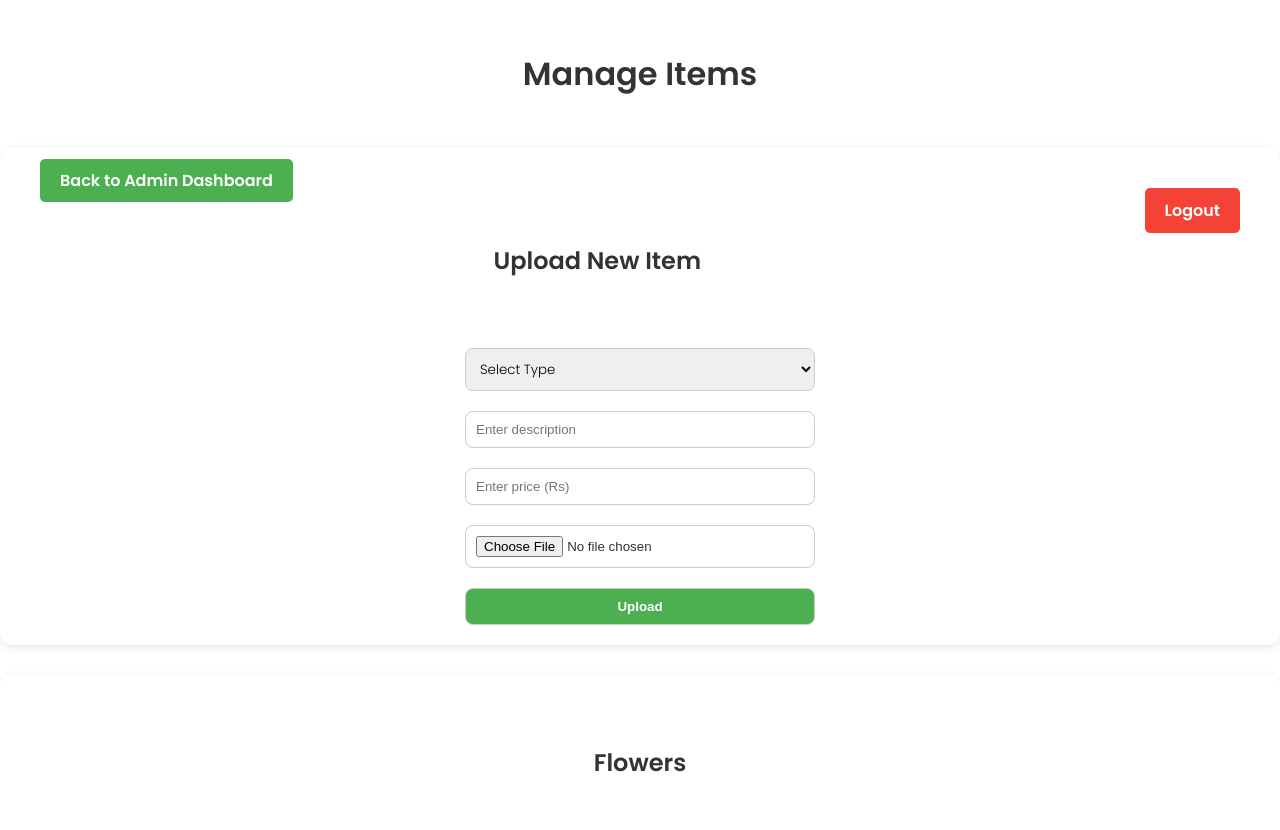
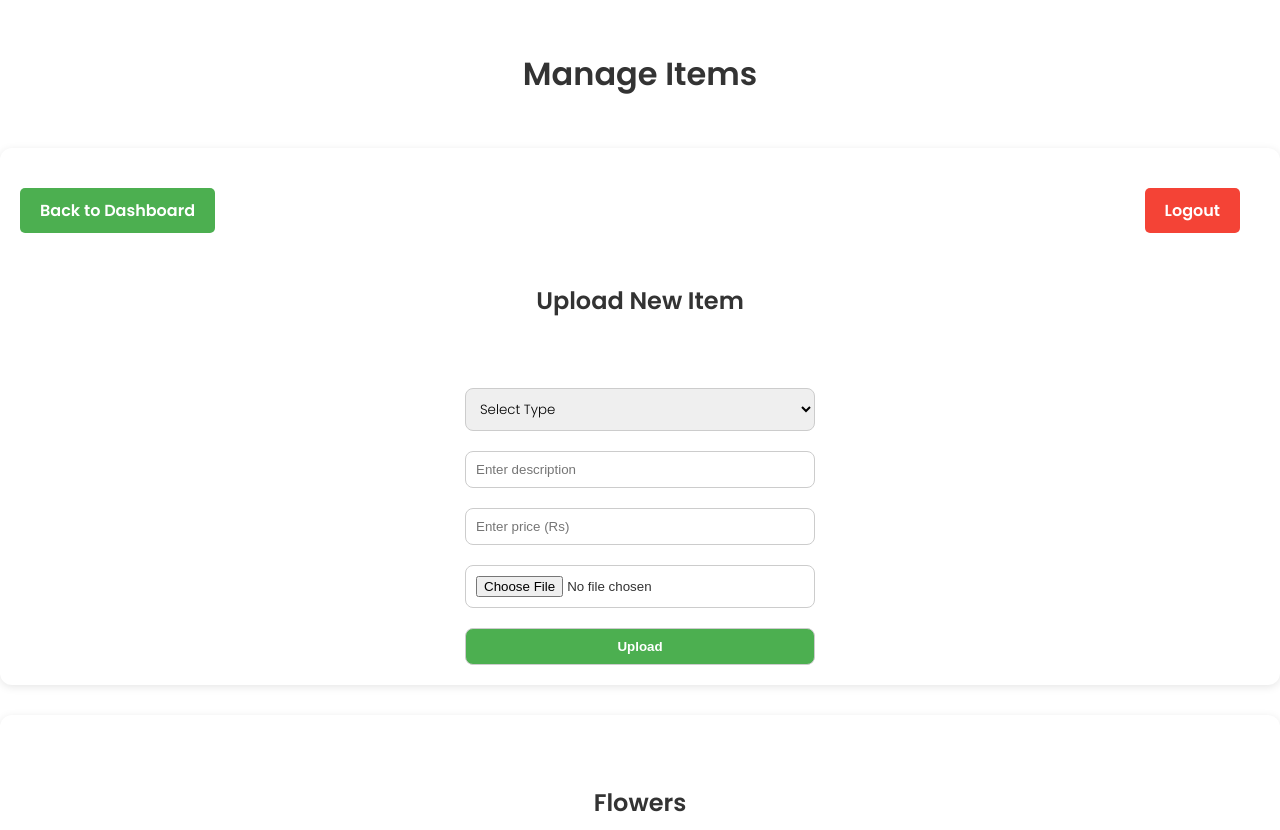
Before and after one commit to chaosiscxrsed/EventSeek-EMS-, a PHP site: page /adminitems.php in a window 1280 px wide. Shown: the top 830 px of the page. Run offline with PHP 8.4, Linux system fonts and the light colour scheme; the visitor is signed in with stand-in values (Sample User, id 1); data that the repository does not hold is empty.

Commit message:
minor issues fixed

```diff
--- a/admin.css
+++ b/admin.css
@@ -364,7 +364,7 @@
     color: white;
     text-decoration: none;
     border-radius: 5px;
-    font-weight: 500;
+    font-weight: bold;
     margin-top: 20px;
     transition: background-color 0.3s;
 }
--- a/adminitems.php
+++ b/adminitems.php
@@ -173,6 +173,7 @@
     <title>Admin Dashboard - Manage Items</title>
     <link href="https://fonts.googleapis.com/css2?family=Poppins:wght@300;600&display=swap" rel="stylesheet">
     <link rel="stylesheet" href="admin.css">
+    <script src="admin.js" defer></script>
 </head>
 <body>
 
@@ -185,20 +186,7 @@
     </div>
 <?php endif; ?>
 <div class="section">
-    <a href="admindb.php" style="
-        text-align: left
-        display: inline-block;
-        padding: 10px 20px;
-        background-color: #4CAF50;
-        color: white;
-        text-decoration: none;
-        border-radius: 5px;
-        font-weight: bold;
-        transition: background-color 0.3s;
-        margin: 20px;
-        " onmouseover="this.style.backgroundColor='#45a049'" onmouseout="this.style.backgroundColor='#4CAF50'">
-        Back to Admin Dashboard
-    </a>
+    <a href="admindb.php" class="back-btn"> Back to Dashboard</a>
     <a href="adminlogout.php" style="
         display: inline-block;
         float: right;
@@ -209,8 +197,8 @@
         border-radius: 5px;
         font-weight: bold;
         transition: background-color 0.3s;
-        margin: 20px;
-        " onmouseover="this.style.backgroundColor='#d32f2f'" onmouseout="this.style.backgroundColor='#f44336'">
+        margin:20px;
+        " onmouseover="this.style.backgroundColor='#45a049'" onmouseout="this.style.backgroundColor='#4CAF50'">
         Logout
     </a>
     <h2>Upload New Item</h2>
--- a/ems.css
+++ b/ems.css
@@ -137,9 +137,10 @@
 }
 
 .close-btn {
+    float: right;
     position: absolute;
     top: 20px;
-    left: 25px;
+    right: 25px;
     font-size: 2em;
     background: none;
     border: none;
```
Also changed, not shown: images/art.jpg (renamed from art.jpg), images/box.jpg (renamed from box.jpg), images/meeting.jpg (renamed from meeting.jpg), images/pencill.jpg (renamed from pencill.jpg), images/wed.jpg (renamed from wed.jpg), images/wedd.jpg (renamed from wedd.jpg).
